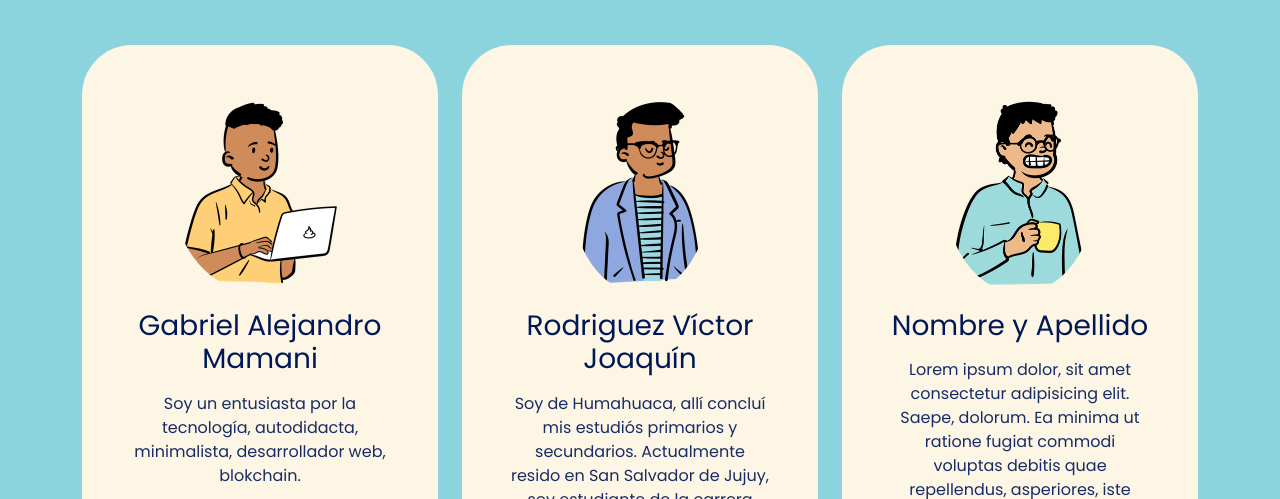
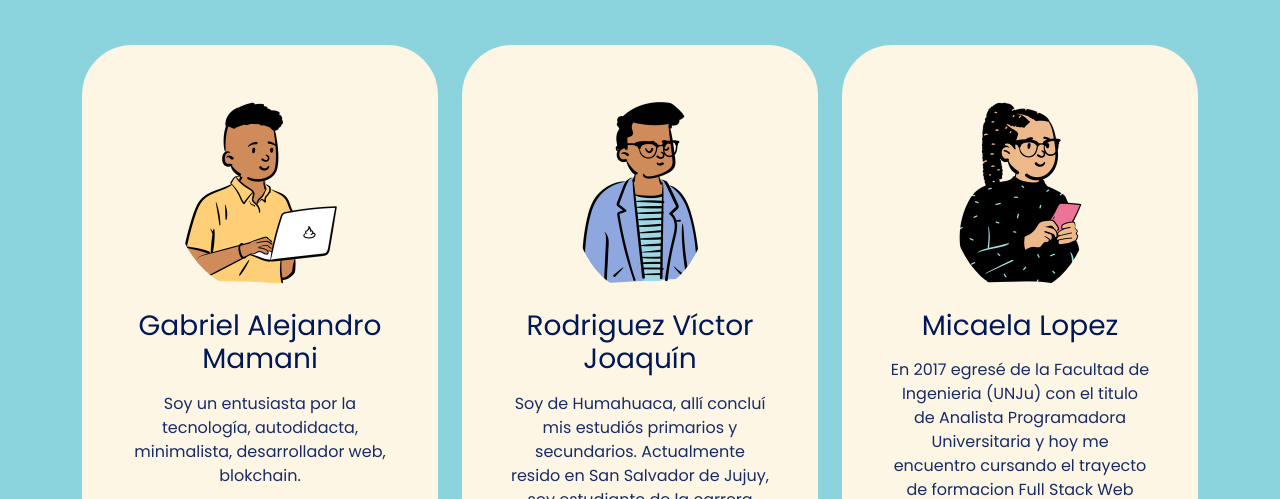
Before and after one commit to VictorJoaquin/devtech-podcast-web, a plain HTML site: page index.html in a window 1280 px wide. Shown: the part 1190-1689 px from the top of the page. Drawn offline with nearby package versions, Linux system fonts and the light colour scheme.

Commit message:
Agregando Tarjeta 3

```diff
--- a/index.html
+++ b/index.html
@@ -136,11 +136,9 @@
           <div class="col-md-6 col-lg-4 mb-3">
             <div class="card">
               <div class="card-body text-center p-5">
-                <img src="./assets/avatar.png" alt="avatar" class="img img-fluid rounded-circle mb-3">
-                <h3 class="title card-title mb-3">Nombre y Apellido</h3>
-                <p>Lorem ipsum dolor, sit amet consectetur adipisicing elit. Saepe, dolorum. Ea minima ut ratione fugiat
-                  commodi voluptas debitis quae repellendus, asperiores, iste recusandae blanditiis architecto
-                  voluptatum natus laboriosam maxime libero!</p>
+                <img src="./assets/Avatar1.png" alt="avatar" class="img img-fluid rounded-circle mb-3">
+                <h3 class="title card-title mb-3">Micaela Lopez</h3>
+                <p>En 2017 egresé de la Facultad de Ingenieria (UNJu) con el titulo de Analista Programadora Universitaria y hoy me encuentro cursando el trayecto de formacion Full Stack Web Developer para poder aprender nuevas habilidades e insertarme en el mundo laboral IT</p>
                 <a href="#"><i class="bi bi-twitter text-dark mx-1 lead"></i></a>
                 <a href="#"><i class="bi bi-linkedin text-dark mx-1 lead"></i></a>
                 <a href="#"><i class="bi bi-github text-dark mx-1 lead"></i></a>
```
Also changed, not shown: assets/Avatar1.png (added).
